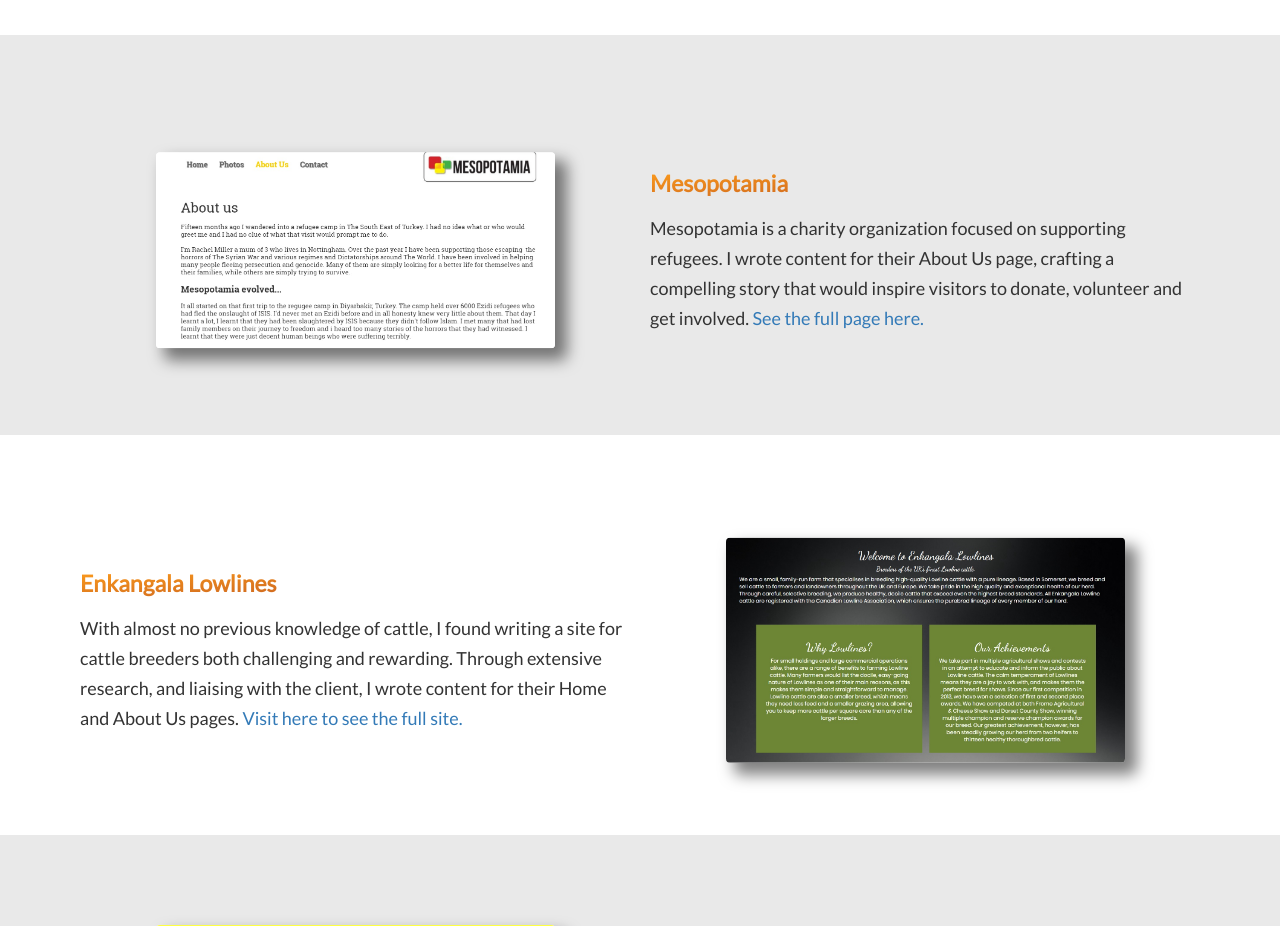
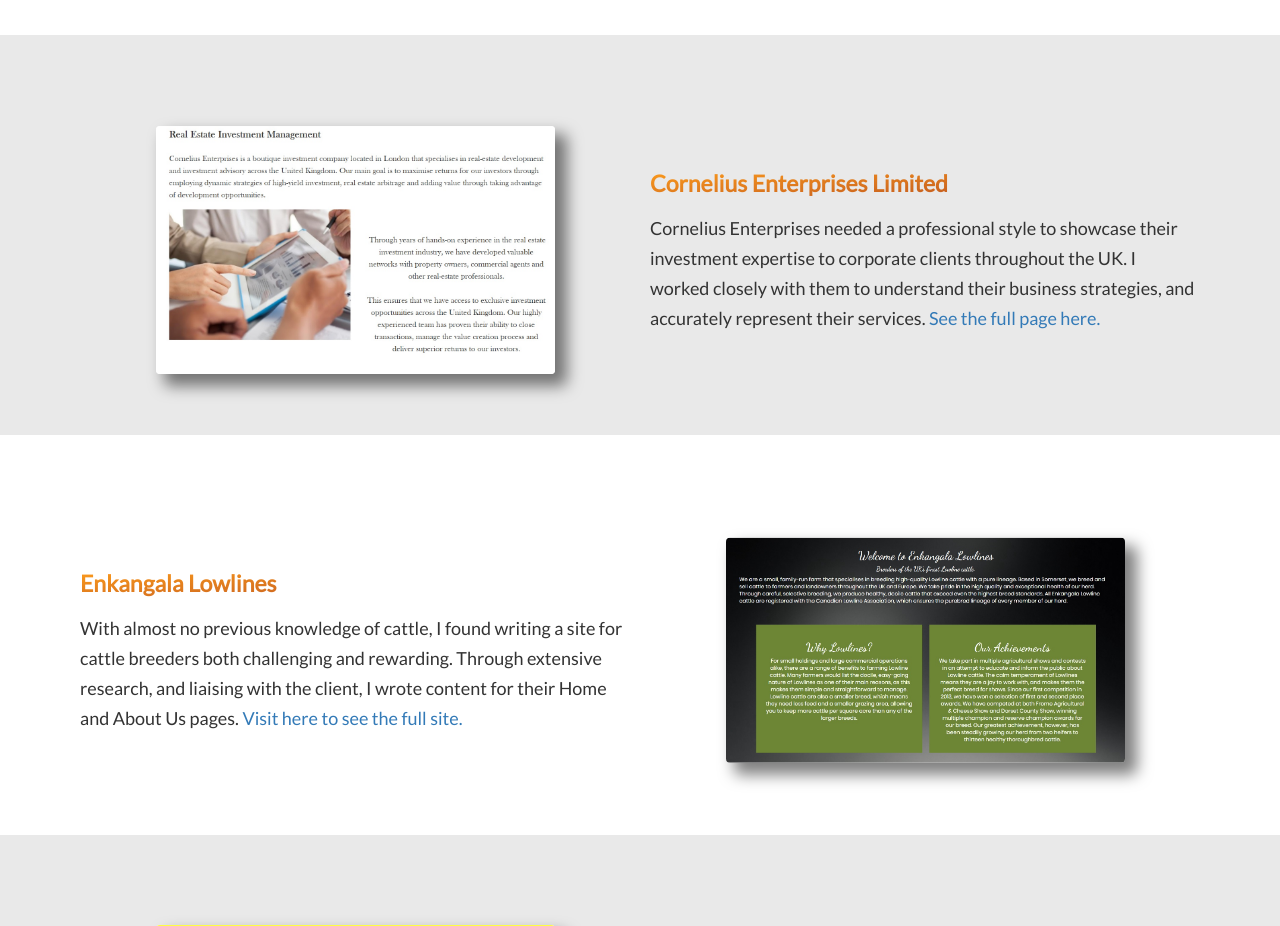
Before and after one commit to KTichmann/KTichmann.github.io---old, a website: page index.html in a window 1280 px wide. Shown: the part 1640-2566 px from the top of the page. Drawn offline with nearby package versions, Linux system fonts and the light colour scheme.

Commit message:
Removed Mesopotamia, added Cornelius
Removed mesopotamia, since site was changed, and didn't reflect my work anymore.

```diff
--- a/index.html
+++ b/index.html
@@ -65,8 +65,8 @@
         <div class="col-md-6 col-md-pull-6 img-block__txt"><h2>Tee off tours</h2>This site wanted to appeal to golfing enthusiasts looking to take a stress-free golf break in Scotland. I wrote the introduction section on their homepage, as well as the "Stress Free Golf Breaks" section. <a href="https://www.teeofftours.club" target="_blank">Visit here to see the full homepage.</a></div>
       </div>
       <div class="img-block row left">
-        <div class="col-md-6 img-block__img"><a href="Img/Mesopotamia.jpg" data-lightbox="image-1" data-title="Mesopotamia"> <img class="portfolioimg img-responsive img-thumbnail" src="Img/Mesopotamia.jpg" alt="Mesopotamia"></a></div>
-        <div class="col-md-6 img-block__txt"><h2>Mesopotamia</h2>Mesopotamia is a charity organization focused on supporting refugees. I wrote content for their About Us page, crafting a compelling story that would inspire visitors to donate, volunteer and get involved.  <a href="http://mesopotamia.org.uk/about%20us.html" target="_blank">See the full page here.</a></div>
+        <div class="col-md-6 img-block__img"><a href="Img/Cornelius.jpg" data-lightbox="image-1" data-title="Cornelius Enterprises Limited"> <img class="portfolioimg img-responsive img-thumbnail" src="Img/Cornelius.jpg" alt="Cornelius"></a></div>
+        <div class="col-md-6 img-block__txt"><h2>Cornelius Enterprises Limited</h2>Cornelius Enterprises needed a professional style to showcase their investment expertise to corporate clients throughout the UK. I worked closely with them to understand their business strategies, and accurately represent their services. <a href="http://www.corneliusenterprises.co.uk" target="_blank">See the full page here.</a></div>
       </div>
       <div class="img-block row right">
         <div class="col-md-6 col-md-push-6 img-block__img"><a href="Img/Enkangala.jpg" data-lightbox="image-1" data-title="My caption"> <img class="portfolioimg img-responsive img-thumbnail" src="Img/Enkangala.jpg" alt="Enkangala"></a></div>
```
